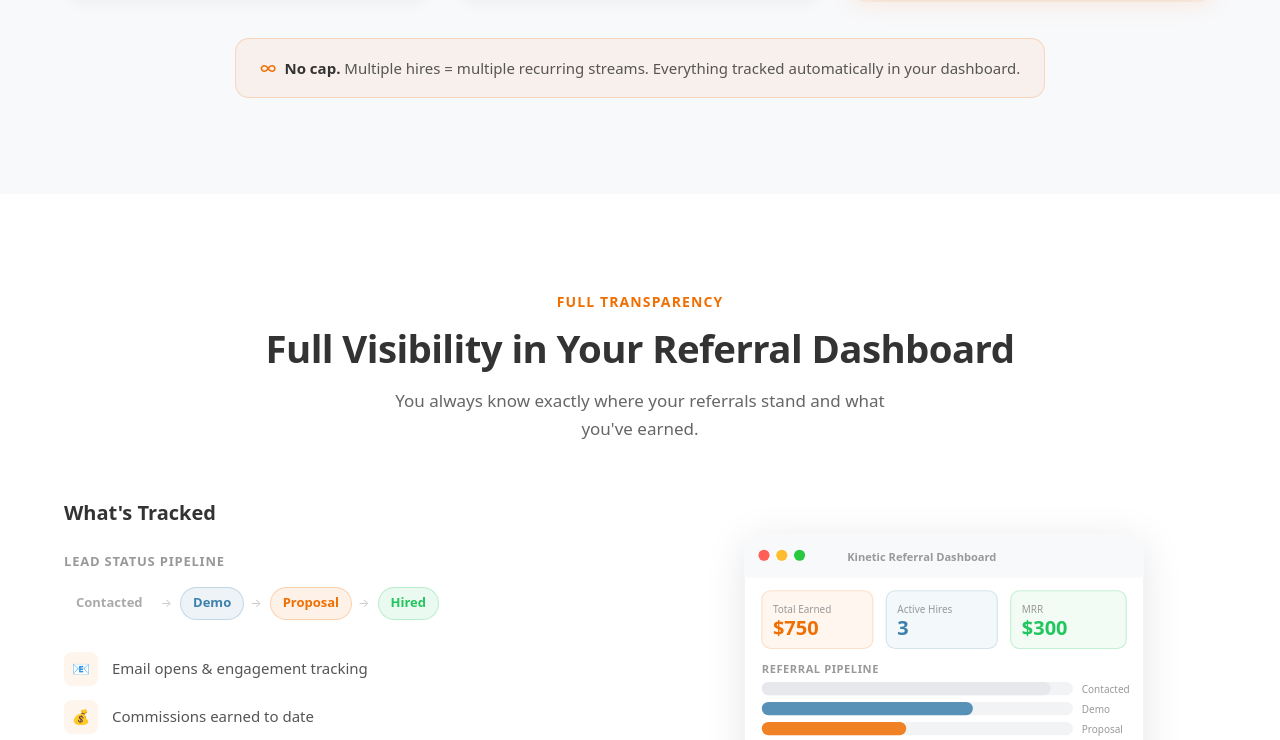
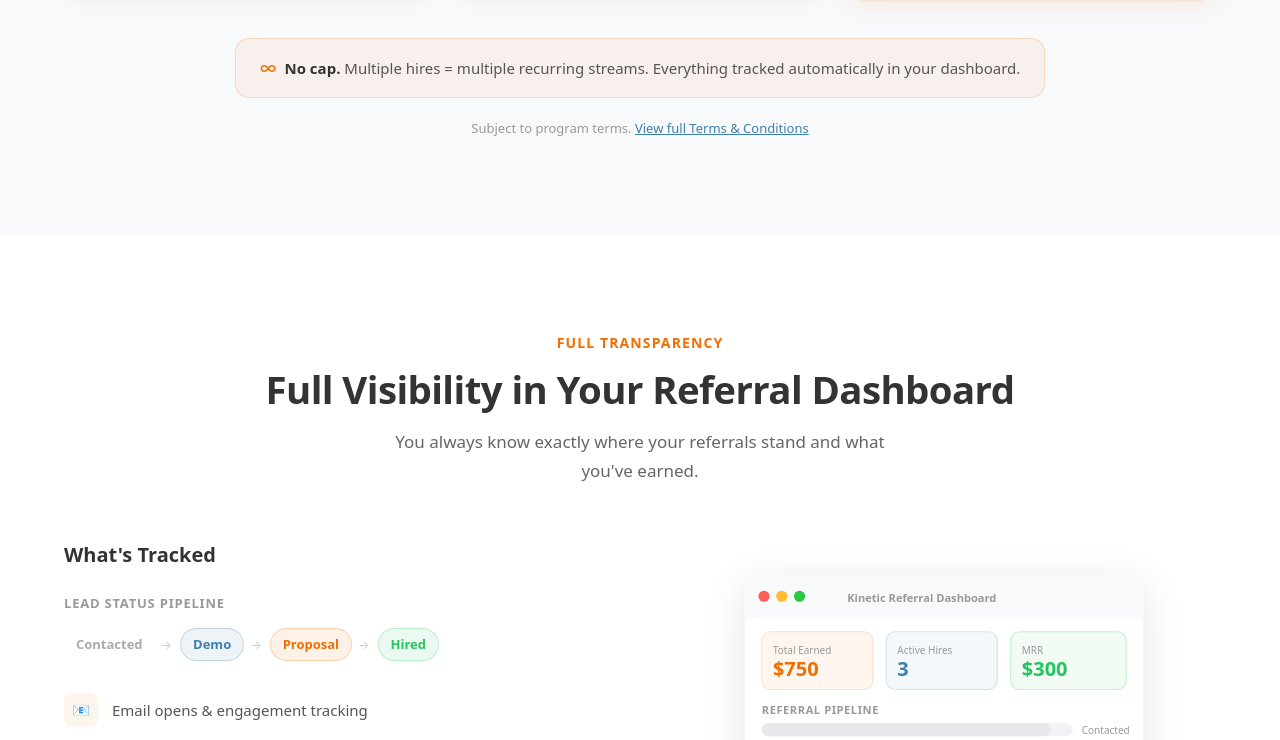
Before and after one commit to MadelaD/partnerdomain, a React (Vite) app: page / in a window 1280 px wide. Shown: the part 2639-3379 px from the top of the page. Built offline with nearby package versions, Linux system fonts and the light colour scheme.

Commit message:
add T&C link to commission section and footer

```diff
--- a/src/components/CommissionBreakdown.tsx
+++ b/src/components/CommissionBreakdown.tsx
@@ -147,6 +147,19 @@ export default function CommissionBreakdown() {
                         </span>
                     </div>
                 </motion.div>
+
+                {/* T&C link */}
+                <p style={{ textAlign: 'center', marginTop: '1.25rem', fontSize: '0.8125rem', color: '#999' }}>
+                    Subject to program terms.{' '}
+                    <a
+                        href="https://www.kineticstaff.com/terms-conditions-referral/"
+                        target="_blank"
+                        rel="noopener noreferrer"
+                        style={{ color: '#3E80AD', textDecoration: 'underline' }}
+                    >
+                        View full Terms & Conditions
+                    </a>
+                </p>
             </div>
         </section>
     );
--- a/src/components/Footer.tsx
+++ b/src/components/Footer.tsx
@@ -32,6 +32,14 @@ export default function Footer() {
                     <p style={{ fontSize: '0.8125rem', marginTop: '0.375rem', color: 'rgba(255,255,255,0.35)', marginBottom: 0 }}>
                         © {new Date().getFullYear()} Kinetic Innovative Staffing. All rights reserved.
                     </p>
+                    <a
+                        href="https://www.kineticstaff.com/terms-conditions-referral/"
+                        target="_blank"
+                        rel="noopener noreferrer"
+                        style={{ fontSize: '0.8125rem', color: 'rgba(255,255,255,0.35)', textDecoration: 'underline', marginTop: '0.25rem', display: 'inline-block' }}
+                    >
+                        Terms & Conditions
+                    </a>
                 </div>
 
                 {/* Quick links */}
```
